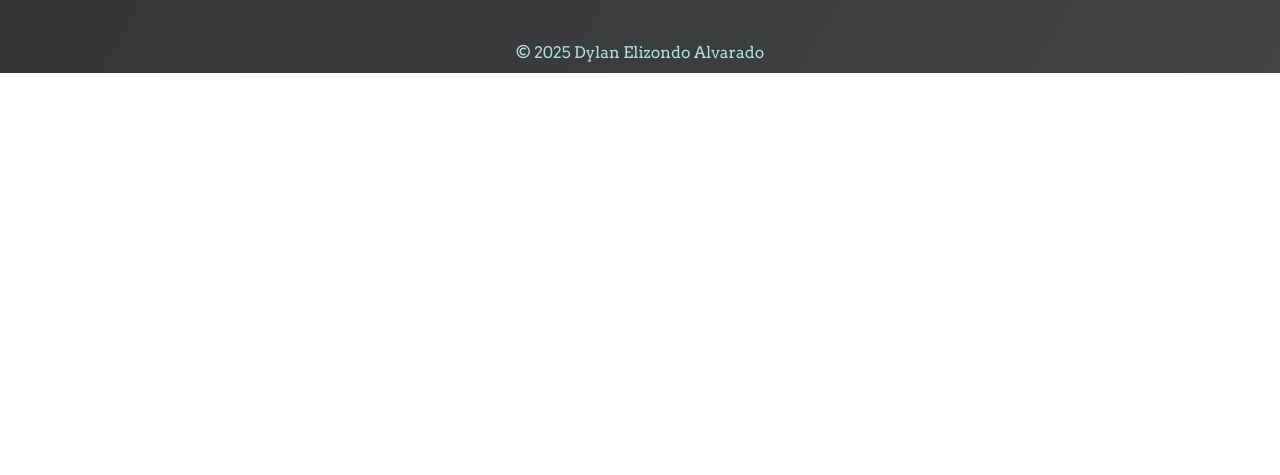
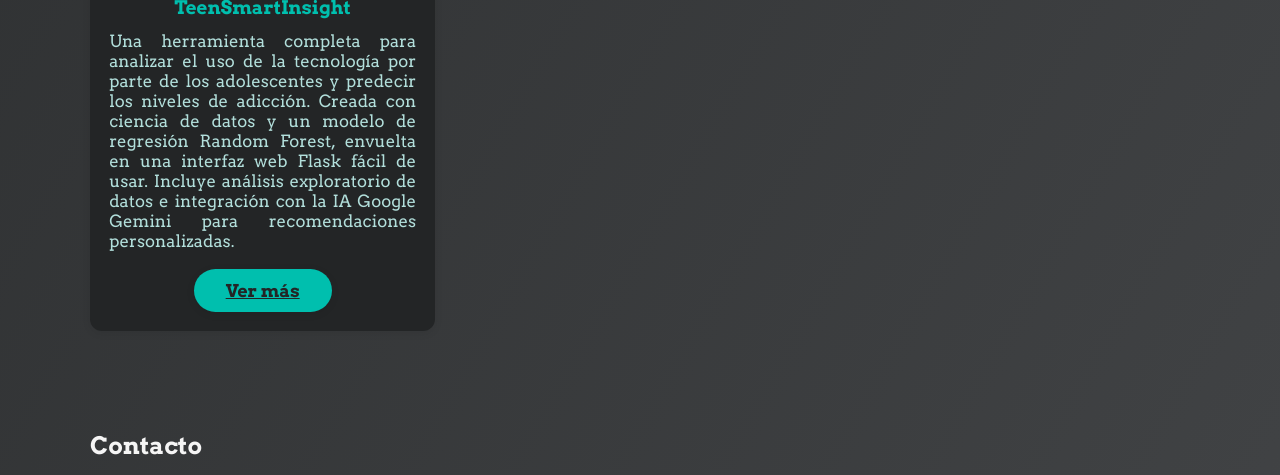
Before and after one commit to Dylalva/Portafolio-Personal, a plain HTML site: page page/index.html in a window 1280 px wide. Shown: the part 2548-3023 px from the top of the page. Before the commit the page ends 2621 px from the top, so only its background shows below. Drawn offline with Linux system fonts and the light colour scheme.

Commit message:
add project TeenSmartInsight

```diff
--- a/page/index.html
+++ b/page/index.html
@@ -157,6 +157,14 @@
         <p data-es="Análisis de tendencias, precios y reseñas de los juegos más destacados de Steam en 2024. Se exploran categorías, precios, descuentos y opiniones de la comunidad, permitiendo visualizaciones y análisis de mercado para identificar patrones clave en la industria del gaming." data-en="Analysis of trends, prices, and reviews of the most prominent Steam games in 2024. Categories, prices, discounts, and community opinions are explored, enabling visualizations and market analysis to identify key patterns in the gaming industry.">Análisis de tendencias, precios y reseñas de los juegos más destacados de Steam en 2024. Se exploran categorías, precios, descuentos y opiniones de la comunidad, permitiendo visualizaciones y análisis de mercado para identificar patrones clave en la industria del gaming.</p>
         <a href="./analisis/Steam-Store.html" class="button main-cta" data-es="Ver más" data-en="See more">Ver más</a>
       </div>
+      <div class="project-card">
+        <img src="./figures/Steam.png" alt="Steam 2024" class="project-cover">
+        <h3>TeenSmartInsight</h3>
+        <p data-es="Una herramienta completa para analizar el uso de la tecnología por parte de los adolescentes y predecir los niveles de adicción. Creada con ciencia de datos y un modelo de regresión Random Forest, envuelta en una interfaz web Flask fácil de usar. Incluye análisis exploratorio de datos e integración con la IA Google Gemini para recomendaciones personalizadas."
+        data-en="A comprehensive tool to analyze adolescent technology usage and predict addiction levels. Built with data science and a Random Forest regression model, wrapped in a user-friendly Flask web interface. Includes exploratory data analysis and Google Gemini AI integration for personalized recommendations. ">
+        Una herramienta completa para analizar el uso de la tecnología por parte de los adolescentes y predecir los niveles de adicción. Creada con ciencia de datos y un modelo de regresión Random Forest, envuelta en una interfaz web Flask fácil de usar. Incluye análisis exploratorio de datos e integración con la IA Google Gemini para recomendaciones personalizadas.</p>
+        <a href="https://github.com/Dylalva/TeenSmartInsight" class="button main-cta" data-es="Ver más" data-en="See more">Ver más</a>
+      </div>
     </div>
   </section>
 
```
